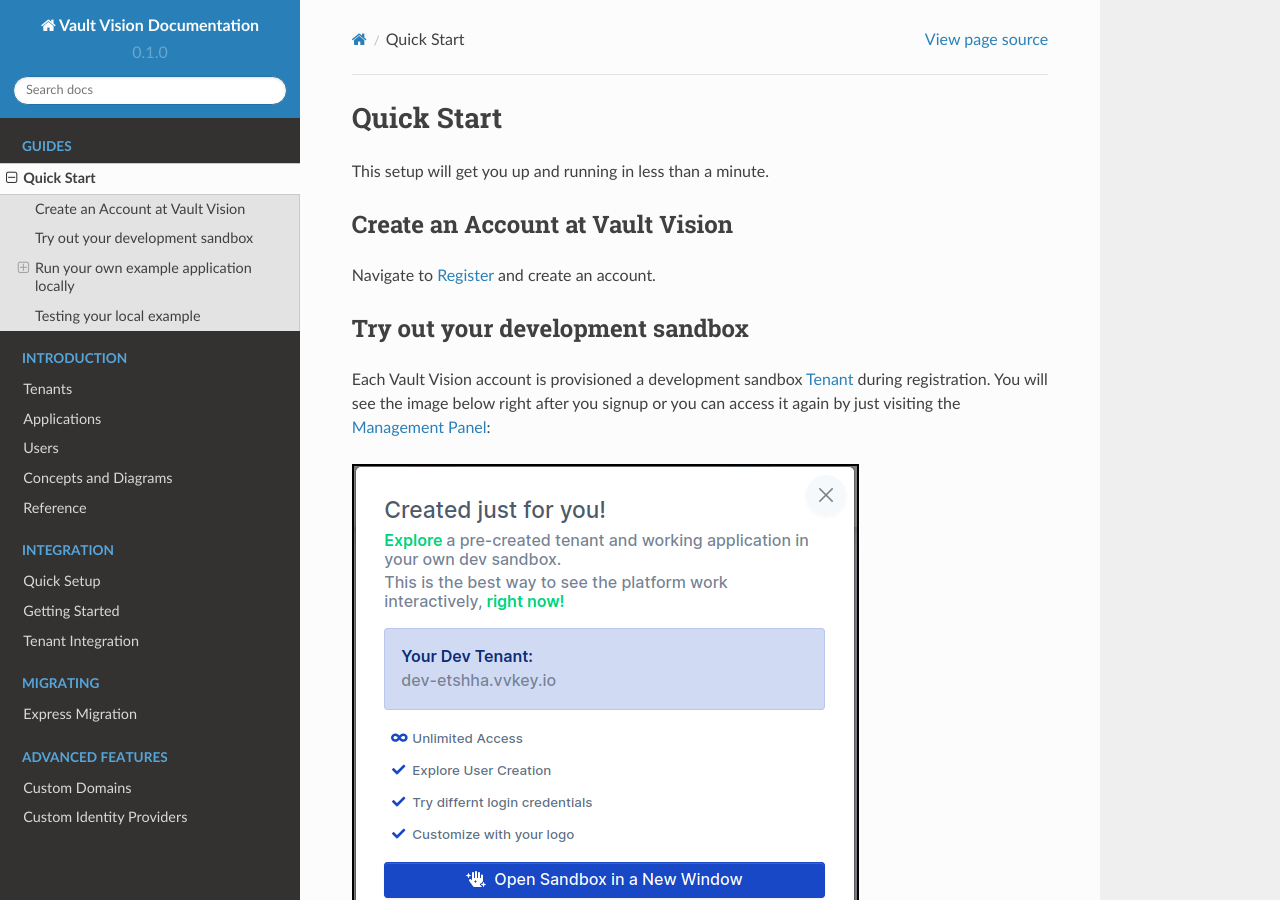
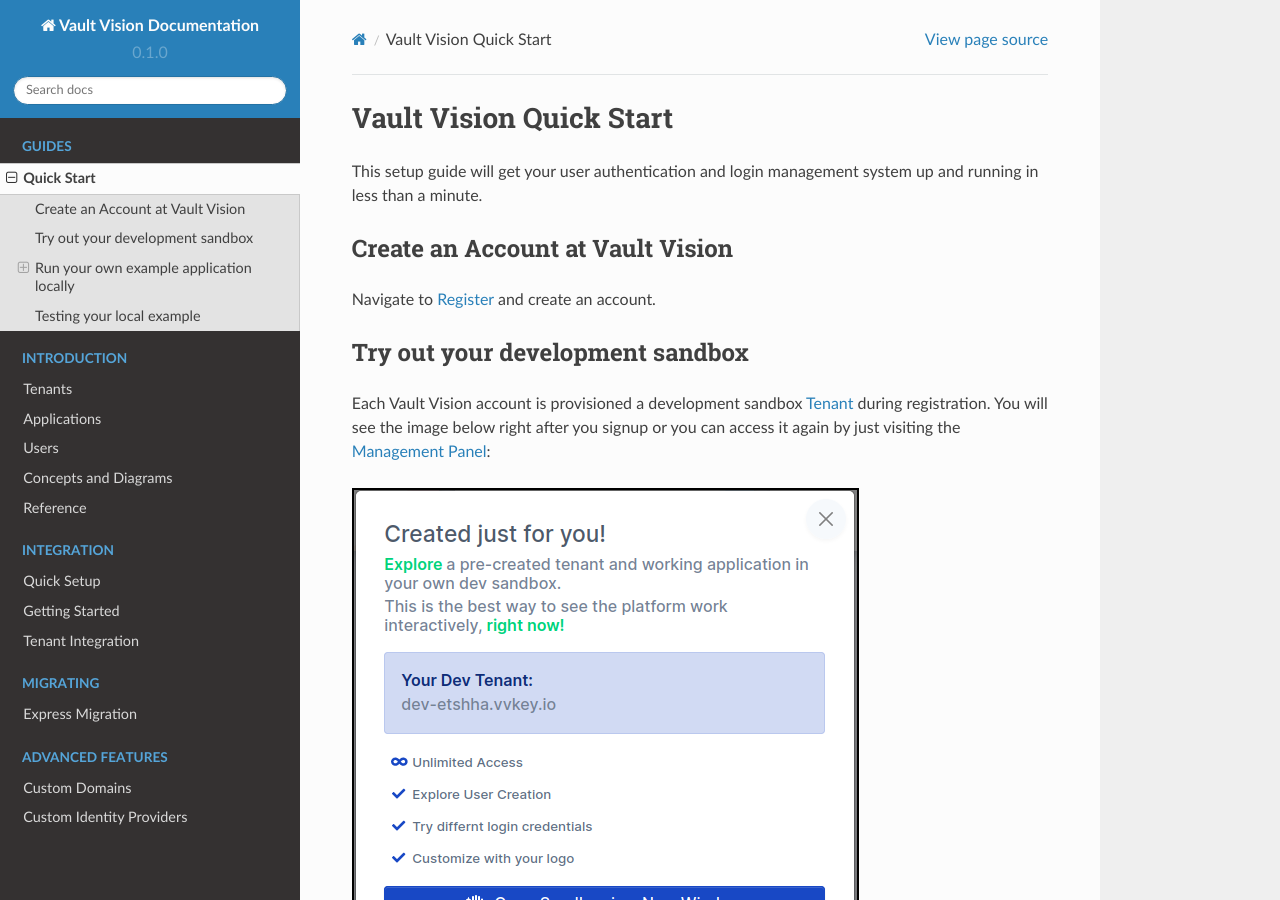
Before and after one commit to vaultvision/docs, a Sphinx documentation site: the page built from docs/source/quick_start.md, in a window 1280 px wide and 900 px high. Built offline with Sphinx 7.4.7 and the Read the Docs theme 2.0.0, drawn with Linux system fonts in a browser that asks for light colours; some of the changed text lies outside the part shown.

Commit message:
Update quick_start.md

```diff
--- a/docs/source/quick_start.md
+++ b/docs/source/quick_start.md
@@ -1,7 +1,7 @@
-Quick Start
+Vault Vision Quick Start
 ==================
 
-This setup will get you up and running in less than a minute.
+This setup guide will get your user authentication and login management system up and running in less than a minute.
 
 
 ## Create an Account at Vault Vision
```
Also changed, not shown: other parts of docs/source/quick_start.md (+1 -1 lines).
